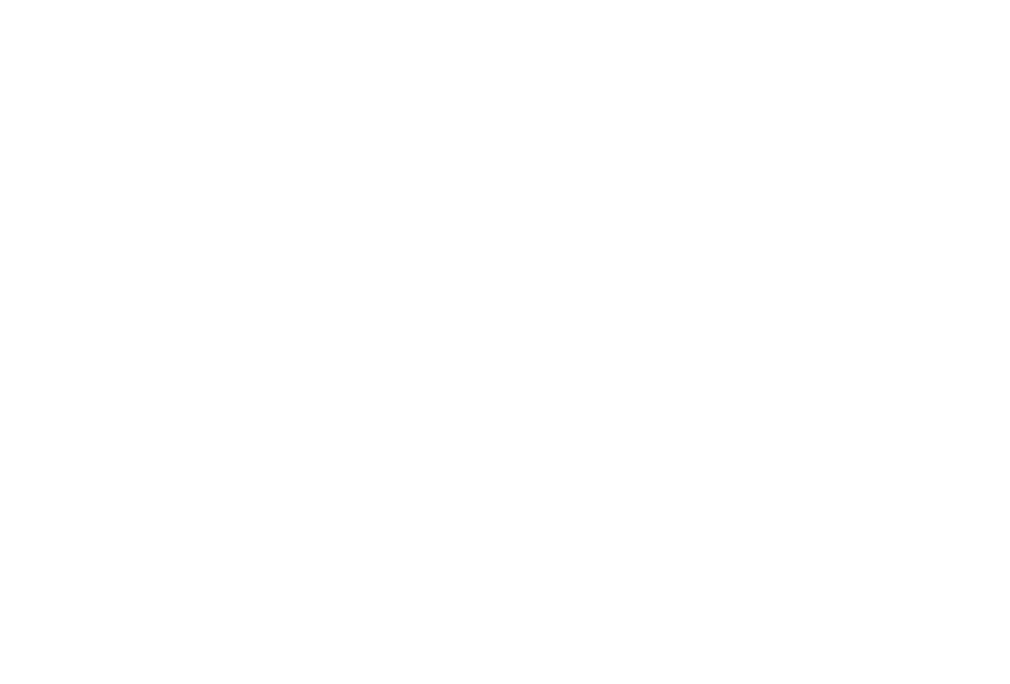
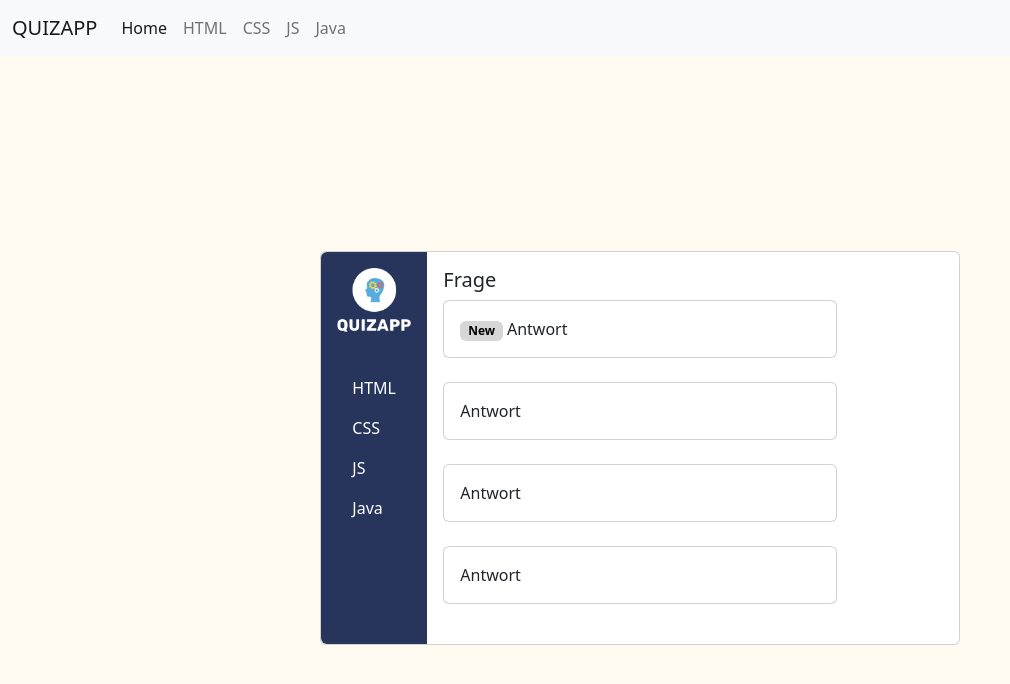
Before and after one commit to JohannesSpringer/QuizApp, a website: page index.html in a window 1280 px wide. Shown: the whole page, without its empty margins (0-1010 px from the left). Drawn offline with nearby package versions, Linux system fonts and the light colour scheme.

Commit message:
created cards and navbar design

```diff
--- a/index.html
+++ b/index.html
@@ -1,16 +1,93 @@
 <!DOCTYPE html>
 <html lang="en">
+
 <head>
   <meta charset="UTF-8">
   <meta http-equiv="X-UA-Compatible" content="IE=edge">
   <meta name="viewport" content="width=device-width, initial-scale=1.0">
   <title>Quiz App</title>
 
-    <link rel="stylesheet" href="node_modules/bootstrap/dist/css/bootstrap.min.css">
   <link rel="stylesheet" href="style.css">
   <script src="script.js"></script>
+
+  <!-- Bootstrap -->
+  <link rel="stylesheet" href="node_modules/bootstrap/dist/css/bootstrap.min.css">
 </head>
+
 <body>
+  <nav class="navbar navbar-expand-lg bg-light">
+    <div class="container-fluid">
+      <a class="navbar-brand" href="#">QUIZAPP</a>
+      <button class="navbar-toggler" type="button" data-bs-toggle="collapse" data-bs-target="#navbarNavAltMarkup"
+        aria-controls="navbarNavAltMarkup" aria-expanded="false" aria-label="Toggle navigation">
+        <span class="navbar-toggler-icon"></span>
+      </button>
+      <div class="collapse navbar-collapse" id="navbarNavAltMarkup">
+        <div class="navbar-nav">
+          <a class="nav-link active" aria-current="page" href="#">Home</a>
+          <a class="nav-link" href="#">HTML</a>
+          <a class="nav-link" href="#">CSS</a>
+          <a class="nav-link" href="#">JS</a>
+          <a class="nav-link" href="#">Java</a>
+          <!-- <a class="nav-link disabled">Disabled</a> -->
+        </div>
+      </div>
+    </div>
+  </nav>
 
+  <div class="container">
+    <div class="card quiz-card mb-3">
+      <div class="row g-0">
+        <div class="col-md-2 bg-navbar flex-column">
+          <img src="img/logo.png" class="img-fluid rounded-start navbar-logo">
+          <ul class="nav flex-column">
+            <li class="nav-item">
+              <a class="nav-link text-white active" href="#">HTML</a>
+            </li>
+            <li class="nav-item">
+              <a class="nav-link text-white" href="#">CSS</a>
+            </li>
+            <li class="nav-item">
+              <a class="nav-link text-white" href="#">JS</a>
+            </li>
+            <li class="nav-item">
+              <a class="nav-link text-white" href="#">Java</a>
+            </li>
+          </ul>
+        </div>
+        <div class="col-md-8">
+          <div class="card-body">
+            <h5 class="card-title">Frage</h5>
+
+            <div class="card mb-4">
+              <div class="card-body">
+                <span class="badge answer-choice">New</span>
+                Antwort
+              </div>
+            </div>
+
+            <div class="card mb-4">
+              <div class="card-body">
+                Antwort
+              </div>
+            </div>
+
+            <div class="card mb-4">
+              <div class="card-body">
+                Antwort
+              </div>
+            </div>
+
+            <div class="card mb-4">
+              <div class="card-body">
+                Antwort
+              </div>
+            </div>
+          </div>
+        </div>
+      </div>
+    </div>
+  </div>
 </body>
+
 </html>
--- a/style.css
+++ b/style.css
@@ -0,0 +1,40 @@
+body {
+    background-color: rgb(254, 250, 239) !important;
+}
+
+.container {
+    background-color: rgb(254, 250, 239) !important;
+    min-height: 100vh;
+    display: flex;
+    justify-content: center;
+    align-items: center;
+}
+
+.card {
+    display: flex;
+}
+
+.quiz-card {
+    width: 40rem;
+}
+
+.bg-navbar {
+    background-color: #27355C;
+    display: flex;
+    object-fit: cover;
+    justify-content: center;
+    align-items: center;
+    border-radius: 0.375rem 0 0 0.375rem;
+}
+
+.navbar-logo {
+    position: absolute;
+    top: 16px;
+    height: 64px !important;
+}
+
+.answer-choice {
+    background-color: #d6d6d6;
+    color: black !important;
+    font-weight: bold;
+}
```
Also changed, not shown: img/brain result.png (added), img/brainbg.jpg (added), img/logo.png (added), img/tropy.png (added). Lines whose indentation alone changed are shown as unchanged.
